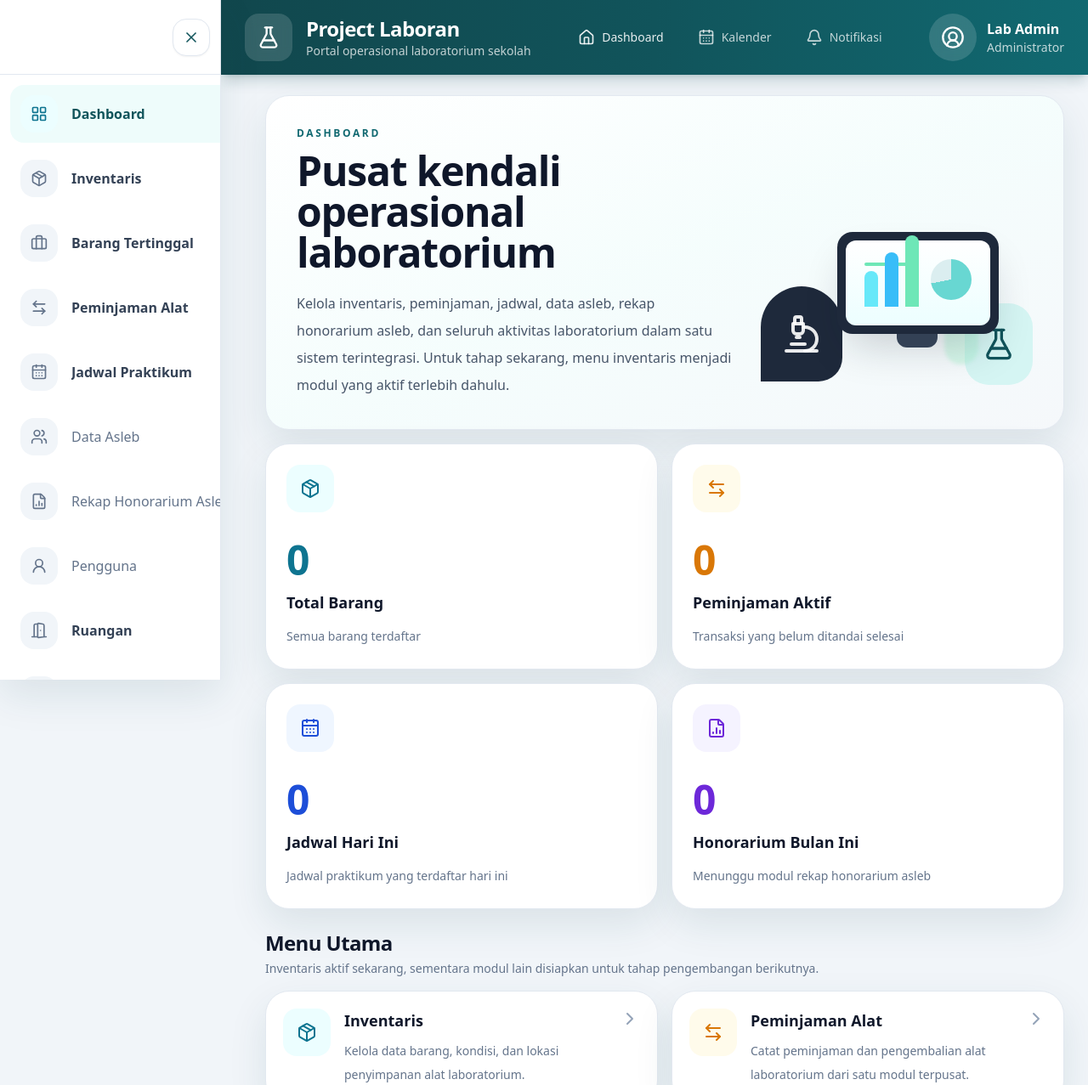
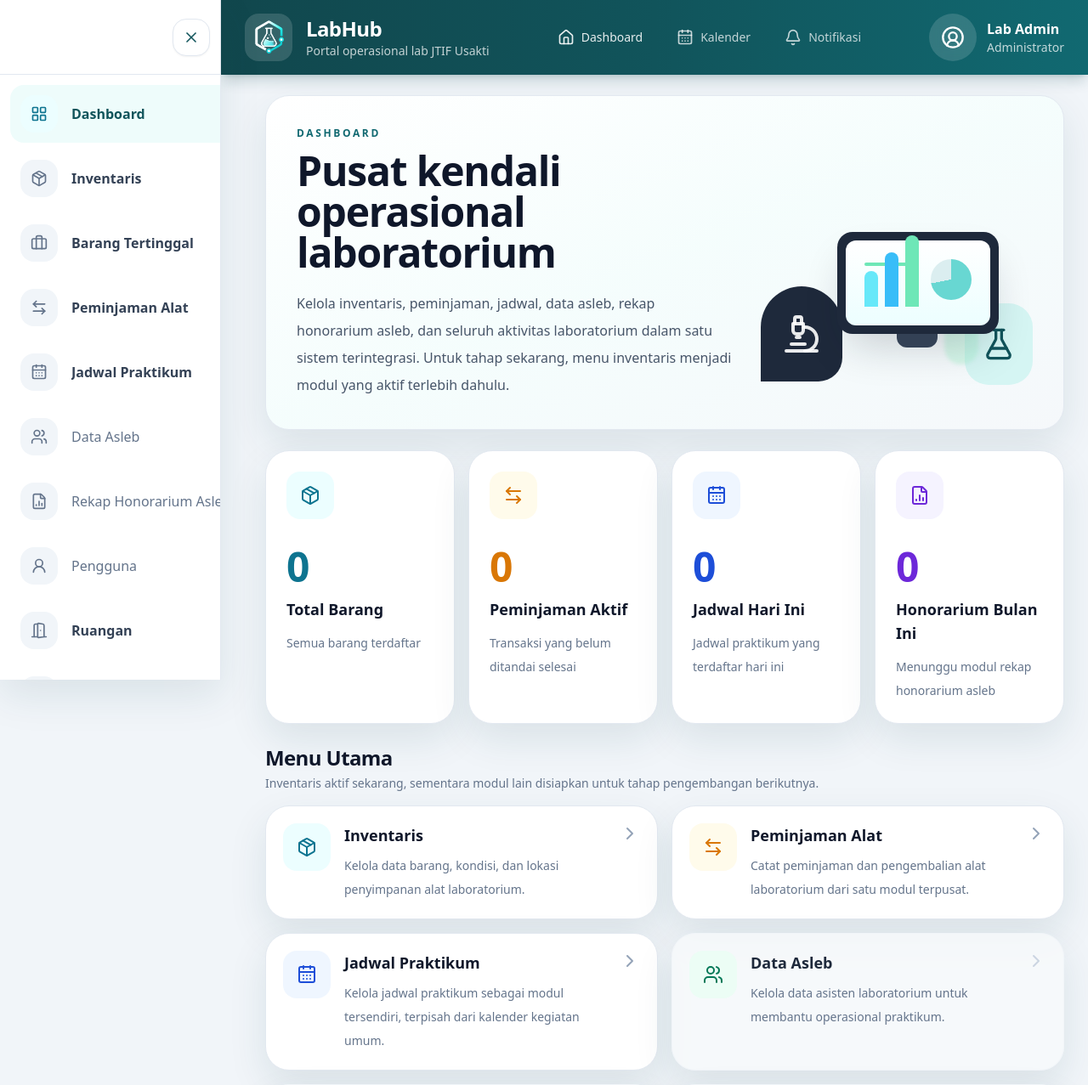
Before and after one commit to abdurojak/ProjectLaboran, a Django app: page / in a window 1280 px wide. Shown: the top 1277 px of the page at 85% size. Run offline with Django 5.2, Linux system fonts and the light colour scheme; data that the repository does not hold is empty; some libraries are stand-ins or nearby versions.

Commit message:
style: add LabHub logo branding

```diff
--- a/apps/core/templates/components/navbar.html
+++ b/apps/core/templates/components/navbar.html
@@ -1,12 +1,14 @@
+{% load static %}
+
 <header class="bg-gradient-to-r from-brand-900 via-brand-800 to-brand-700 text-white shadow-lg shadow-brand-900/20">
     <div class="mx-auto flex max-w-[1500px] flex-wrap items-center justify-between gap-5 px-5 py-4 lg:px-7">
         <div class="flex items-center gap-4">
-            <div class="flex h-14 w-14 items-center justify-center rounded-2xl bg-white/15 text-lg font-black backdrop-blur">
-                <i data-lucide="flask-conical" class="h-7 w-7"></i>
+            <div class="flex h-14 w-14 items-center justify-center rounded-2xl bg-white/15 backdrop-blur">
+                <img src="{% static 'core/img/labhub-logo.png' %}" alt="LabHub" class="h-11 w-11 object-contain">
             </div>
             <div>
-                <h1 class="text-2xl font-bold tracking-tight">Project Laboran</h1>
-                <p class="text-sm text-white/75">Portal operasional laboratorium sekolah</p>
+                <h1 class="text-2xl font-bold tracking-tight">LabHub</h1>
+                <p class="text-sm text-white/75">Portal operasional lab JTIF Usakti</p>
             </div>
         </div>
 
--- a/apps/dashboard/templates/dashboard/home.html
+++ b/apps/dashboard/templates/dashboard/home.html
@@ -4,8 +4,8 @@
 
 {% block content %}
 <div class="grid gap-6">
-        <div class="grid gap-4 2xl:grid-cols-[minmax(0,2.2fr)_repeat(4,minmax(0,1fr))] xl:grid-cols-2">
-            <article class="surface-card overflow-hidden bg-gradient-to-br from-white via-brand-50/60 to-slate-100/70 p-7 md:p-9 2xl:col-auto xl:col-span-2">
+        <div class="grid gap-4">
+            <article class="surface-card overflow-hidden bg-gradient-to-br from-white via-brand-50/60 to-slate-100/70 p-7 md:p-9">
                 <div class="grid items-end gap-8 lg:grid-cols-[minmax(0,1.3fr)_320px]">
                     <div>
                         <p class="text-xs font-extrabold uppercase tracking-[0.22em] text-brand-700">Dashboard</p>
@@ -33,7 +33,9 @@
                     </div>
                 </div>
             </article>
+        </div>
 
+        <div class="grid gap-4 md:grid-cols-4">
             {% for stat in stats_cards %}
             <article class="surface-card p-6">
                 <div class="{{ stat.icon_bg }} {{ stat.icon_text }} flex h-14 w-14 items-center justify-center rounded-2xl">
--- a/apps/inventaris/templates/base.html
+++ b/apps/inventaris/templates/base.html
@@ -1,9 +1,11 @@
 <!doctype html>
+{% load static %}
 <html lang="id">
 <head>
     <meta charset="utf-8">
     <meta name="viewport" content="width=device-width, initial-scale=1">
     <title>{% block title %}Project Laboran{% endblock %}</title>
+    <link rel="icon" type="image/png" href="{% static 'core/img/labhub-logo.png' %}">
     <script src="https://cdn.tailwindcss.com"></script>
     <script src="https://unpkg.com/lucide@latest"></script>
     <script>
```
Also changed, not shown: apps/core/static/core/img/labhub-logo.png (added).
